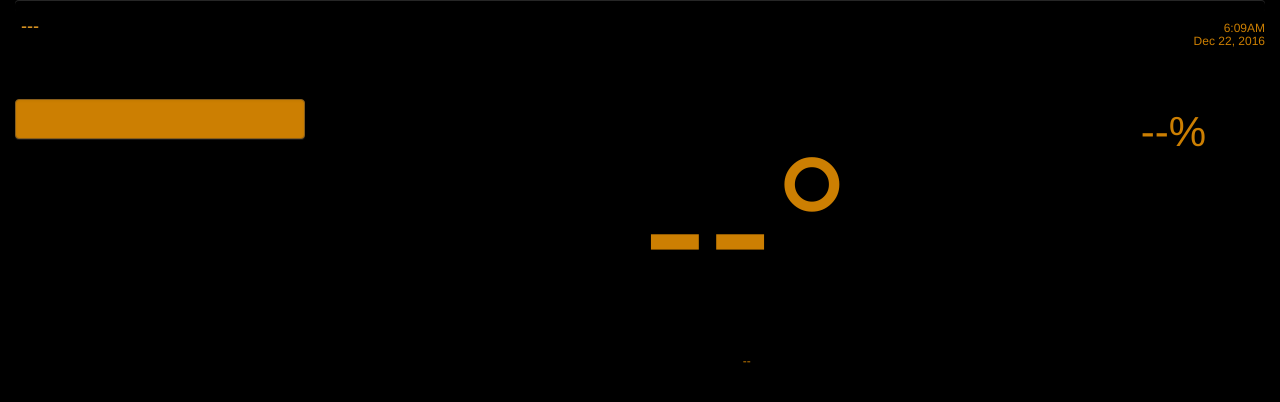
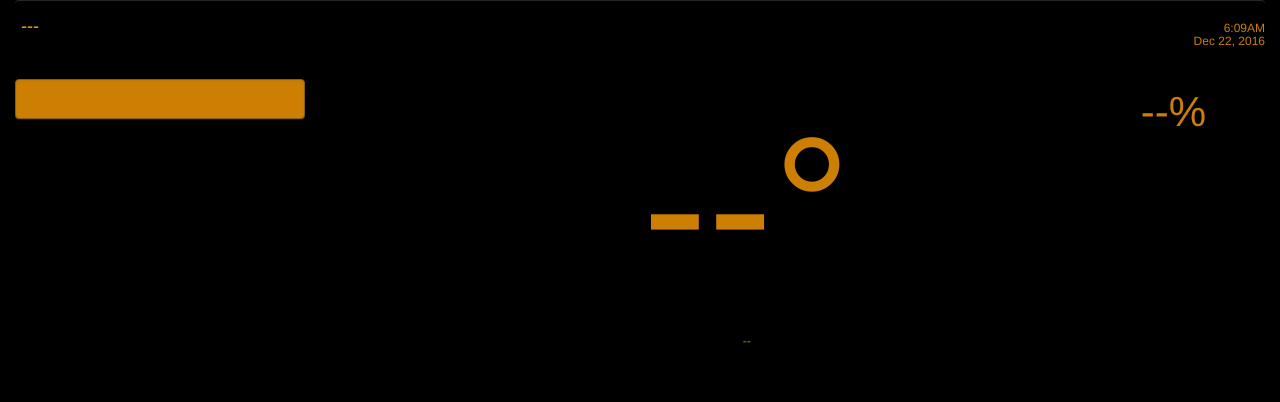
Before and after one commit to mobile-money/homebase, a website: page public/hvac/live.html in a window 1280 px wide. Drawn offline with Linux system fonts and the light colour scheme; no server answers.

Commit message:
shrunk top margin of readingsRow

```diff
--- a/public/hvac/live.html
+++ b/public/hvac/live.html
@@ -102,7 +102,7 @@
 					</button>
 				</div>
 			</div>
-			<div class="row" id="readingsRow" style="margin-top:40px;">
+			<div class="row" id="readingsRow" style="margin-top:20px;">
 				<div class="col-xs-12" id="readingDiv">
 					<div class="row">
 						<div class="col-xs-3">
```
